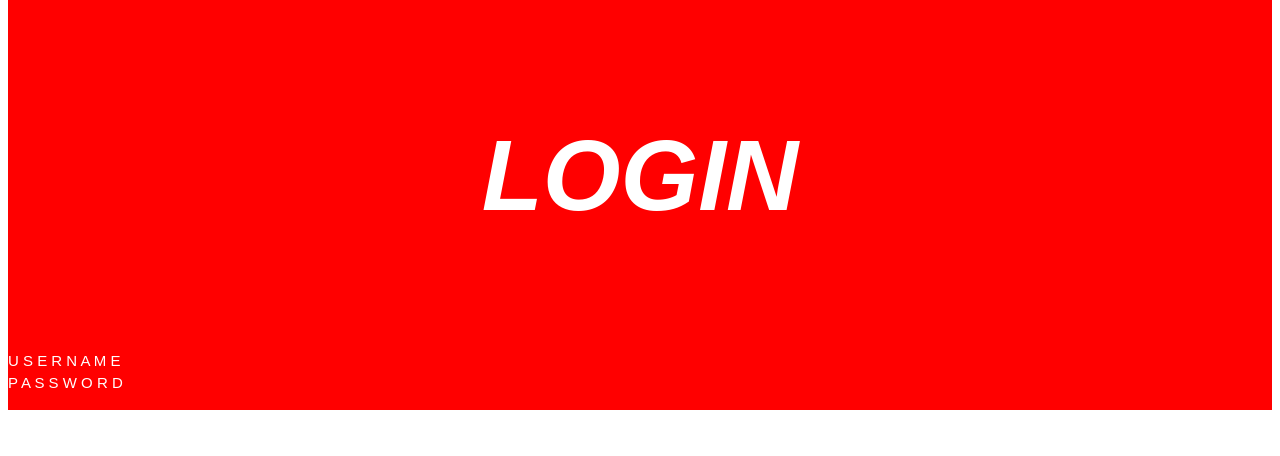
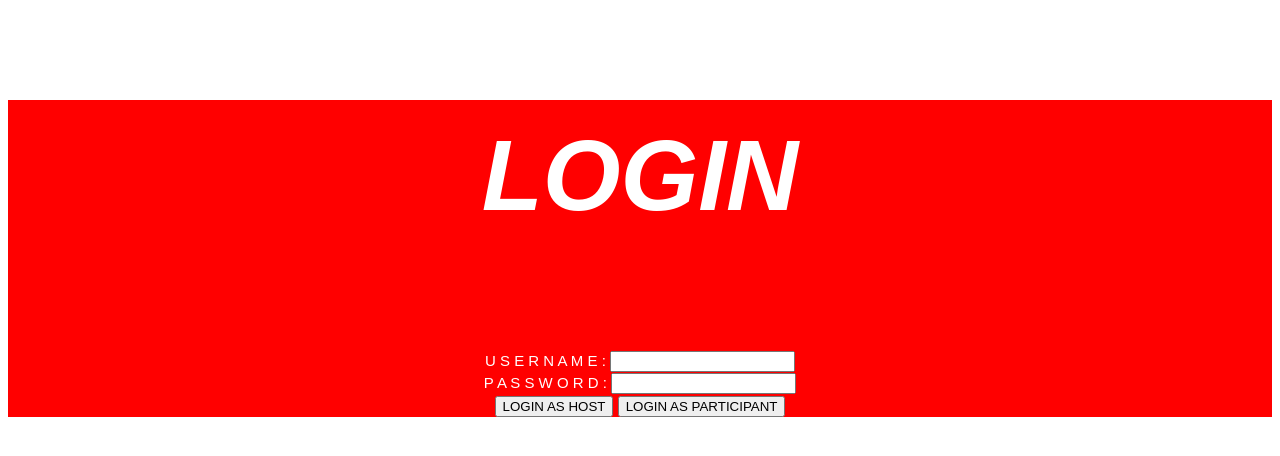
Before and after one commit to owrior/COMP310P_AB, a PHP site: page /Login.html in a window 1280 px wide. Shown: the part 76-532 px from the top of the page. Run offline with PHP 8.4, Linux system fonts and the light colour scheme.

Commit message:
Login Changes

```diff
--- a/Oktommunity_Webpage/public_html/Login.html
+++ b/Oktommunity_Webpage/public_html/Login.html
@@ -34,6 +34,12 @@ and open the template in the editor.
         </header>
         <div class='login_page_main'>
         <h3 class="login_page_main">LOGIN</h3>
-        <p> U S E R N A M E <br/> P A S S W O R D </p>
+        <form action="/action_page.php">
+            U S E R N A M E : <input type="text" name="username"><br>
+            P A S S W O R D : <input type="text" name="password"><br>
+            <input type="Submit" value="LOGIN AS HOST">
+            <input type='Submit' value='LOGIN AS PARTICIPANT'>
+        </form>
+        </div>
     </body>
 </html>
--- a/Oktommunity_Webpage/public_html/stylesheet.css
+++ b/Oktommunity_Webpage/public_html/stylesheet.css
@@ -86,7 +86,7 @@
 
             /*Login Page*/
             div.login_page_main{
-                 float:left;
+                text-align: center;
                 height:100%;
                 width:100%;
                 background-color: red;
```
